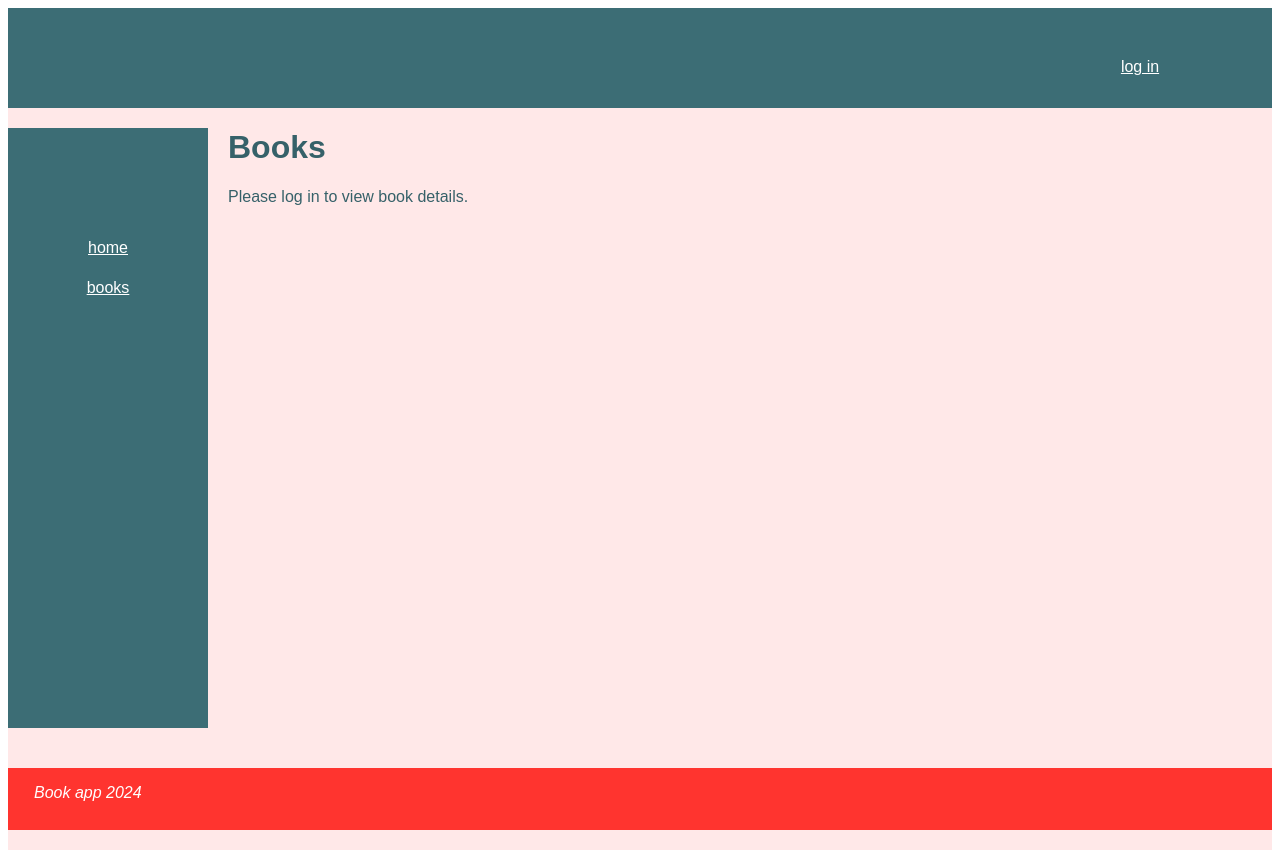
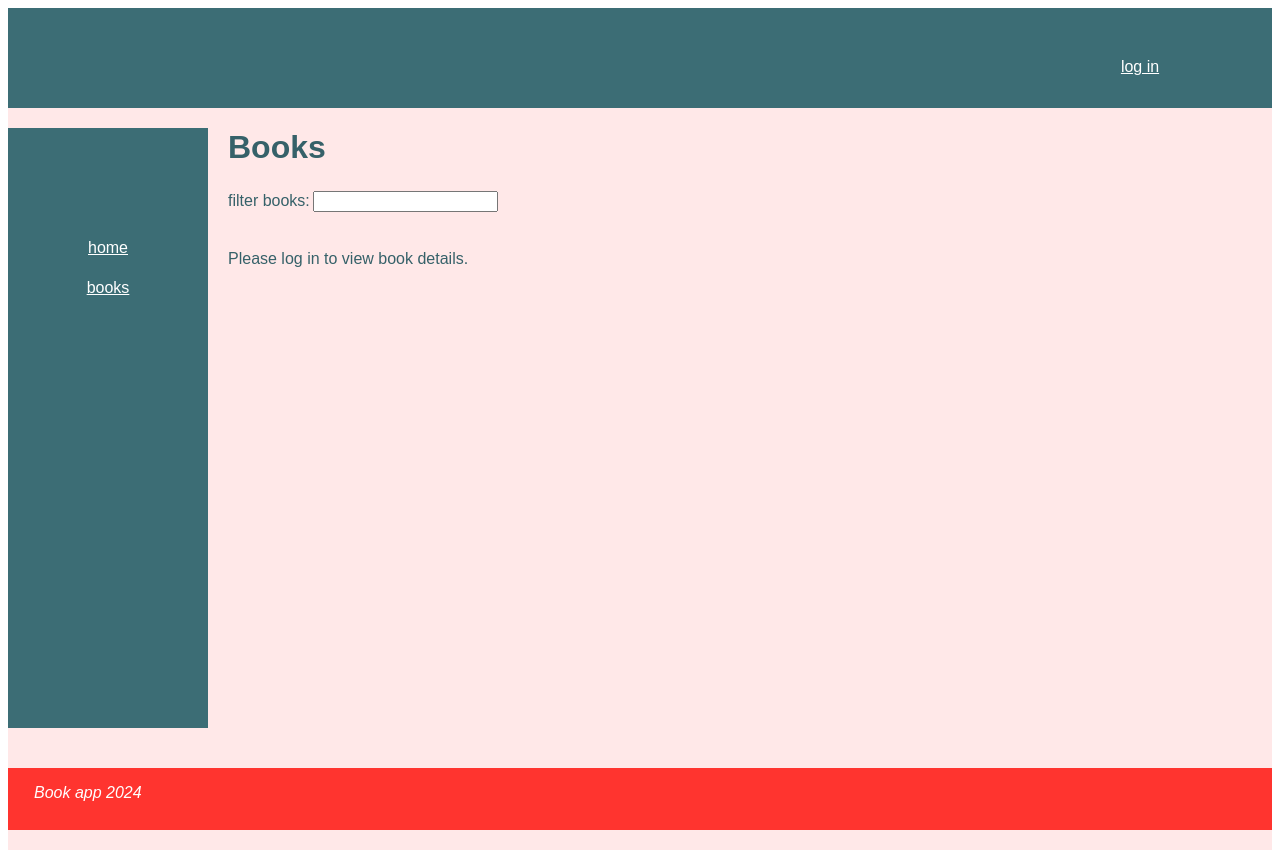
Before and after one commit to Samapa1/FullstackProject, a React (Vite) app in the folder frontend/: page /books in a window 1280 px wide. Built offline with nearby package versions, Linux system fonts and the light colour scheme; no server answers.

Commit message:
developing booklist(filter functionality)

```diff
--- a/frontend/src/components/BookList.jsx
+++ b/frontend/src/components/BookList.jsx
@@ -1,5 +1,5 @@
 import { useSelector} from 'react-redux'
-import { useEffect, useState } from 'react';
+import { useState } from 'react';
 import { Link } from 'react-router-dom'
 import { linkStyle1, linkStyle2 } from './Styles'
 import Notification from './Notification';
@@ -9,12 +9,7 @@ import { Input } from './Styles'
 const Booklist = () => {
     const user = useSelector(state => state.user)
     const allBooks = useSelector(state => state.books)
-    const [filter, setFilter] = useState('')
-    const [booksToShow, setBooks] = useState(allBooks)
-
-    useEffect(() => {
-        setBooks(allBooks)
-    }, [allBooks])
+    const [filtered, setFilter] = useState('')
 
     const filterBooks = () => {
         return (
@@ -22,7 +17,7 @@ const Booklist = () => {
                 <label>
                     filter books:
                     <Input
-                        value={filter}
+                        value={filtered}
                         onChange={({ target }) => setFilter(target.value)}
                     />
                 </label>
@@ -30,12 +25,15 @@ const Booklist = () => {
         )
     }
 
+    const booksToShow = allBooks.filter(book => book.title.toLowerCase().includes(filtered.toLowerCase()) || book.author.toLowerCase().includes(filtered.toLowerCase()))
+
     if (user && user.admin){
         return (
             <div>
             <Notification/>
             <><h1>Books</h1>
             {filterBooks()}
+            <br></br>
             {booksToShow.map (book =>
             <div key={book.id}>
                 <Link style={linkStyle1} to={`/books/${book.id}`}>{book.title} by {book.author}</Link>
@@ -55,13 +53,16 @@ const Booklist = () => {
         {user
         ? <><h1>Books</h1>
             {filterBooks()}
-            {allBooks.map (book =>
+            <br></br>
+            {booksToShow.map (book =>
             <div key={book.id}>
                 <Link style={linkStyle1} to={`/books/${book.id}`}>{book.title} by {book.author}</Link>
             </div>
             )}
             </>
         : <><h1>Books</h1>
+        {filterBooks()}
+        <br></br>
         {allBooks.map (book =>
         <div key= {book.id}>
         <p>{book.title} by {book.author}</p>
```
Also changed, not shown: 1 other file (tests, documents, lock files or other folders).
